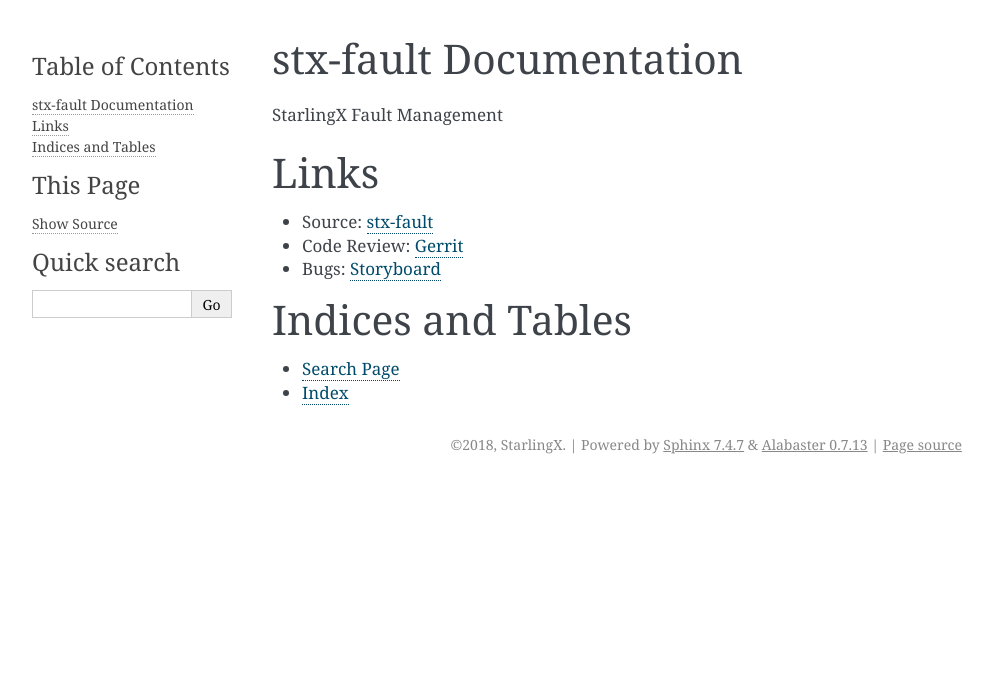
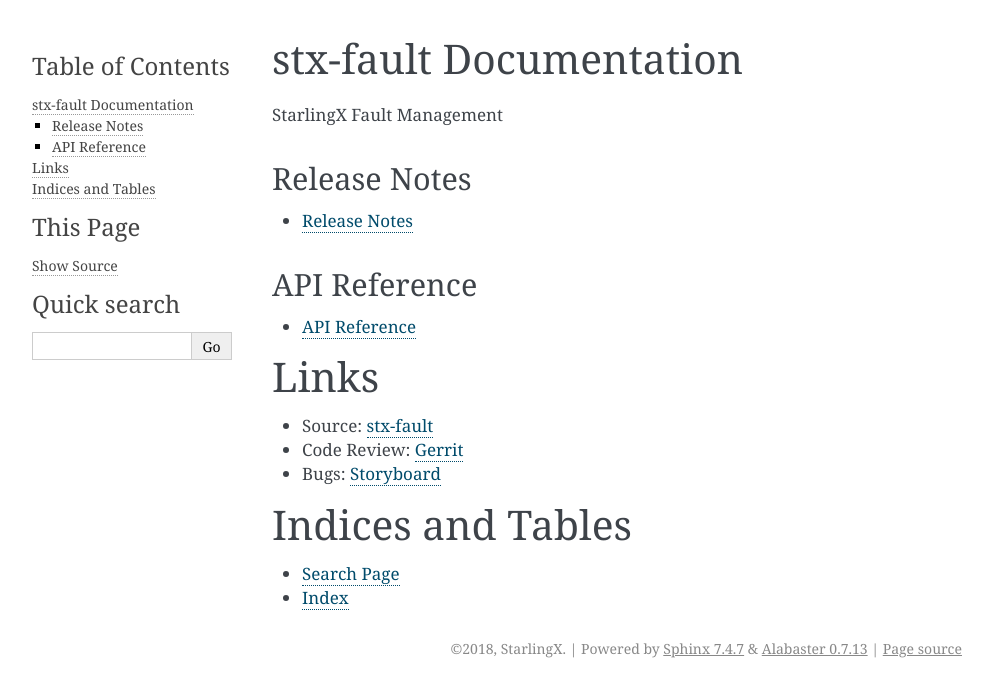
Before and after one commit to openstack-archive/stx-fault, a Sphinx documentation site: the page built from doc/source/index.rst, in a window 1280 px wide. Shown: the top 697 px of the page, without its empty margins (148-1141 px from the left). Built offline with Sphinx 7.4.7, drawn with Linux system fonts in a browser that asks for light colours.

Commit message:
Add api-ref and relnotes publish jobs
* Add pointers in the main doc to api-ref and releasenotes pages
* Add publish-stx-api-ref and publish-stx-releasenotes jobs
* Add search at bottom of api-ref and relnotes pages to trigger the jobs

Change-Id: Iece880f25e33f0c18a512904b7839b24a0cacbac
Signed-off-by: Abraham Arce <abraham.arce.moreno@intel.com>

```diff
--- a/api-ref/source/index.rst
+++ b/api-ref/source/index.rst
@@ -8,3 +8,5 @@
    :maxdepth: 2
 
    api-ref-fm-v1-fault
+
+:ref:`search`
--- a/doc/source/index.rst
+++ b/doc/source/index.rst
@@ -6,6 +6,22 @@
 .. toctree::
    :maxdepth: 2
    :caption: Contents:
+
+Release Notes
+-------------
+
+.. toctree::
+   :maxdepth: 1
+
+   Release Notes <https://docs.starlingx.io/releasenotes/stx-fault>
+
+API Reference
+-------------
+
+.. toctree::
+   :maxdepth: 1
+
+   API Reference <https://docs.starlingx.io/api-ref/stx-fault>
 
 Links
 =====
--- a/releasenotes/source/index.rst
+++ b/releasenotes/source/index.rst
@@ -5,3 +5,5 @@
    :maxdepth: 2
 
    unreleased
+
+:ref:`search`
```
Also changed, not shown: .zuul.yaml.
